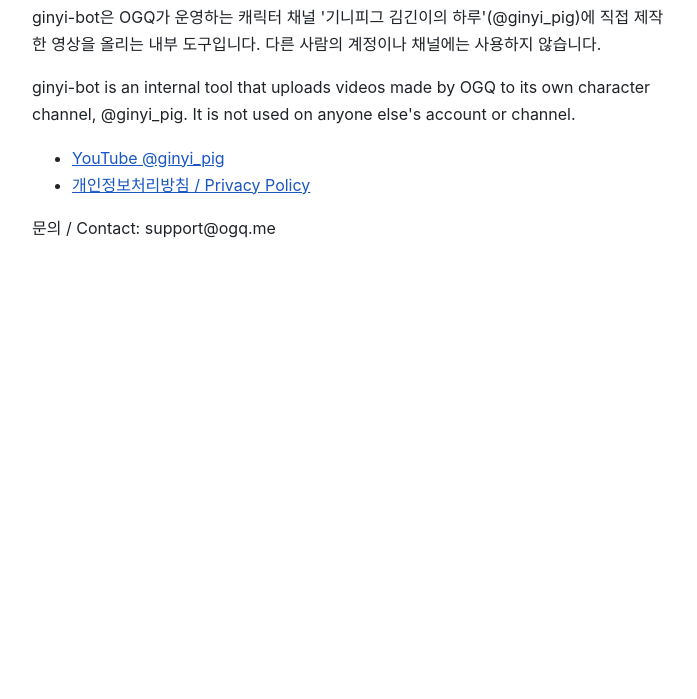
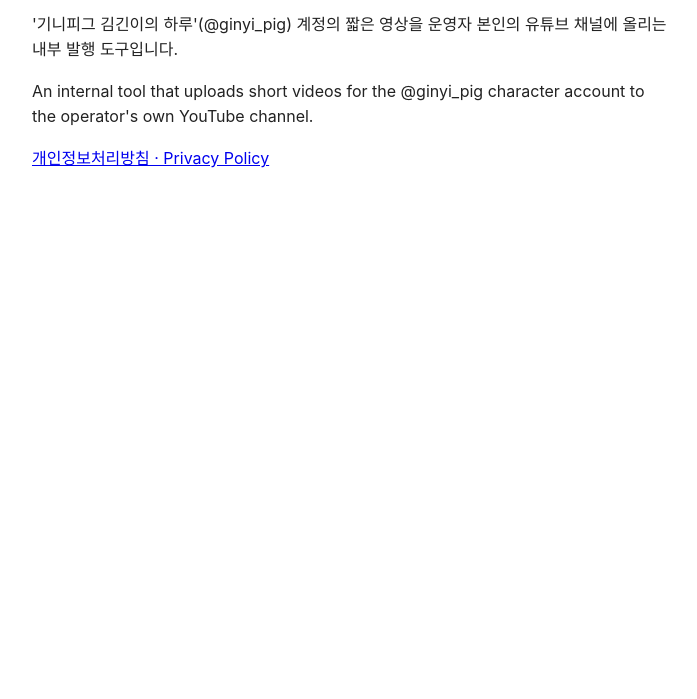
Before and after one commit to beebee-big/ginyi-media, a plain HTML site: page index.html in a window 1280 px wide. Shown: the part 101-800 px from the top of the page, without its empty margins (288-985 px from the left). Drawn offline with Linux system fonts and the light colour scheme.

Commit message:
media index

```diff
--- a/index.html
+++ b/index.html
@@ -1,22 +1,6 @@
-<!doctype html>
-<html lang="ko">
-<head>
-<meta charset="utf-8">
-<meta name="viewport" content="width=device-width, initial-scale=1">
-<title>ginyi-bot</title>
-<style>
-  body { font-family: -apple-system, "Apple SD Gothic Neo", "Noto Sans KR", sans-serif; max-width: 640px; margin: 48px auto; padding: 0 20px; color: #1f2328; line-height: 1.7; }
-  h1 { font-size: 24px; } a { color: #1a56c4; }
-</style>
-</head>
-<body>
-<h1>ginyi-bot</h1>
-<p>ginyi-bot은 OGQ가 운영하는 캐릭터 채널 '기니피그 김긴이의 하루'(@ginyi_pig)에 직접 제작한 영상을 올리는 내부 도구입니다. 다른 사람의 계정이나 채널에는 사용하지 않습니다.</p>
-<p>ginyi-bot is an internal tool that uploads videos made by OGQ to its own character channel, @ginyi_pig. It is not used on anyone else's account or channel.</p>
-<ul>
-  <li><a href="https://www.youtube.com/@ginyi_pig">YouTube @ginyi_pig</a></li>
-  <li><a href="privacy.html">개인정보처리방침 / Privacy Policy</a></li>
-</ul>
-<p>문의 / Contact: support@ogq.me</p>
-</body>
-</html>
+<!doctype html><html lang="ko"><head><meta charset="utf-8"><meta name="viewport" content="width=device-width,initial-scale=1">
+<title>ginyi-bot</title><style>body{font-family:-apple-system,sans-serif;max-width:640px;margin:40px auto;padding:0 16px;line-height:1.6;color:#222}</style></head>
+<body><h1>ginyi-bot</h1>
+<p>'기니피그 김긴이의 하루'(@ginyi_pig) 계정의 짧은 영상을 운영자 본인의 유튜브 채널에 올리는 내부 발행 도구입니다.</p>
+<p>An internal tool that uploads short videos for the @ginyi_pig character account to the operator's own YouTube channel.</p>
+<p><a href="privacy.html">개인정보처리방침 · Privacy Policy</a></p></body></html>
```
